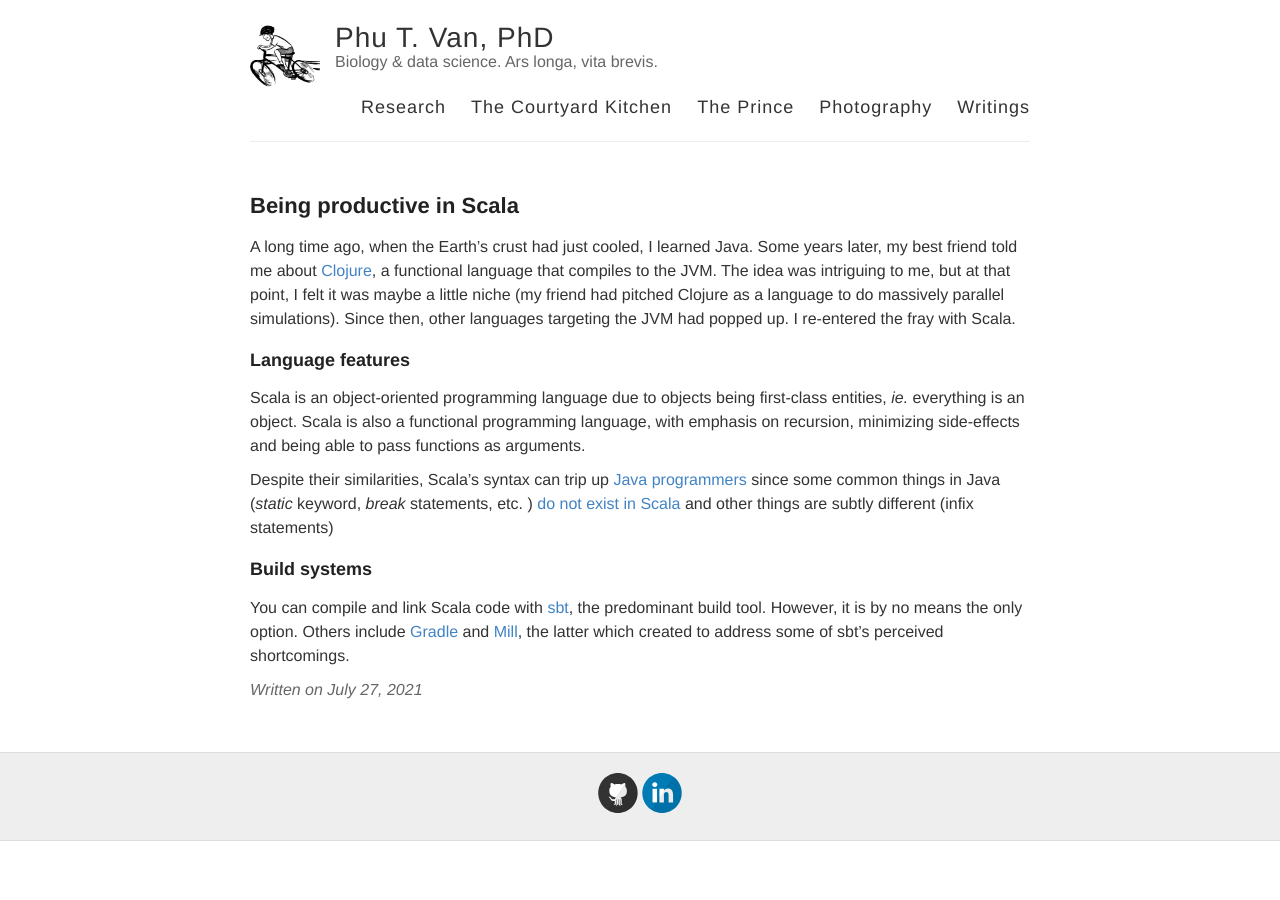
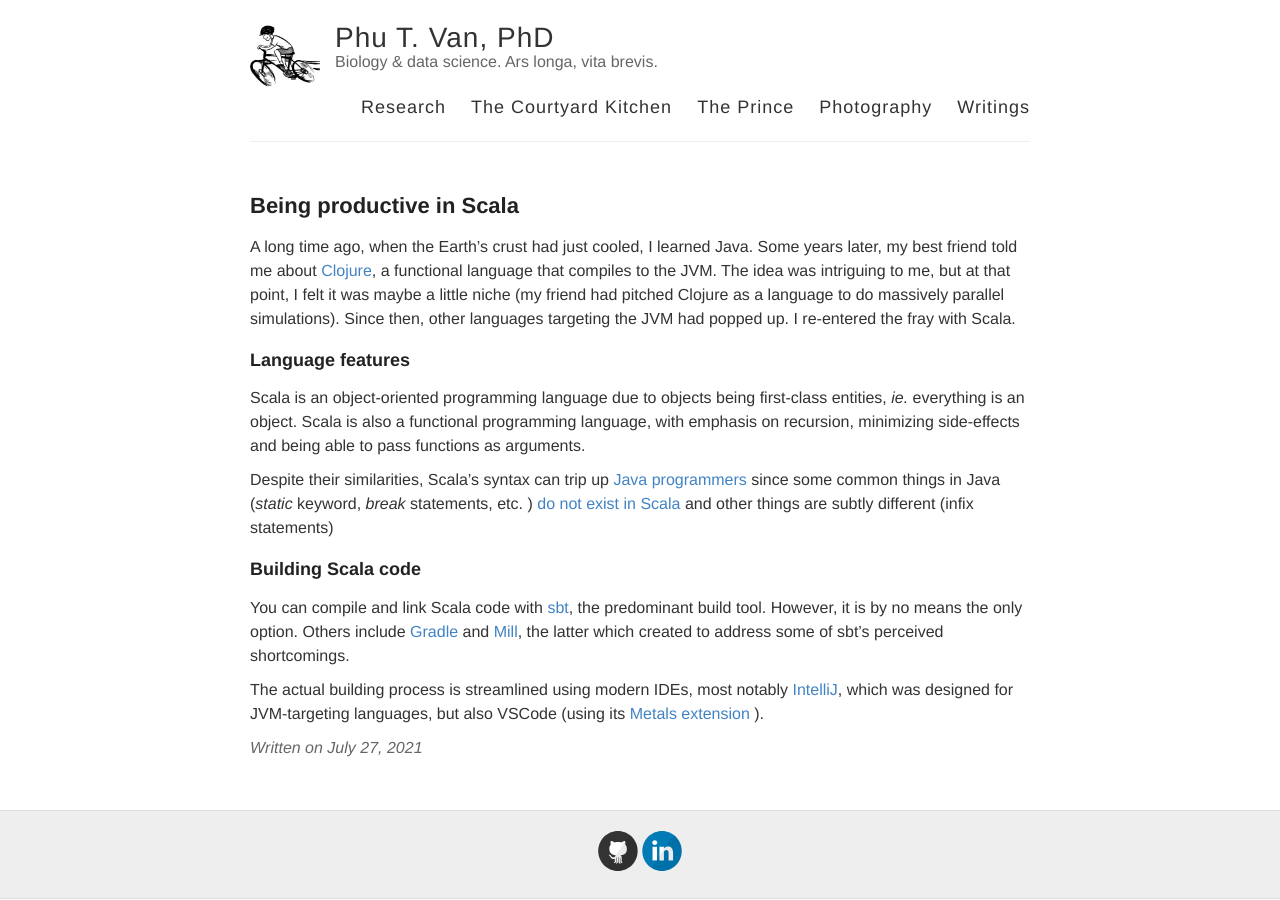
Before and after one commit to ptvan/ptvan.github.io, a Jekyll site: the page built from _posts/2021-07-27-being-productive-in-Scala.md, in a window 1280 px wide. Built offline with Jekyll 4.4.1, drawn with Linux system fonts in a browser that asks for light colours.

Commit message:
updated Scala post

```diff
--- a/_posts/2021-07-27-being-productive-in-Scala.md
+++ b/_posts/2021-07-27-being-productive-in-Scala.md
@@ -11,6 +11,8 @@ Scala is an object-oriented programming language due to objects being first-clas
 
 Despite their similarities, Scala's syntax can trip up [Java programmers](https://docs.scala-lang.org/tutorials/scala-for-java-programmers.html) since some common things in Java (*static* keyword, *break* statements, etc. ) [do not exist in Scala](http://jim-mcbeath.blogspot.com/2008/09/scala-syntax-primer.html) and other things are subtly different (infix statements)
 
-### Build systems
+### Building Scala code
 
 You can compile and link Scala code with [sbt](https://www.scala-sbt.org/), the predominant build tool. However, it is by no means the only option. Others include [Gradle](https://gradle.org/) and [Mill](https://www.lihaoyi.com/post/MillBetterScalaBuilds.html), the latter which created to address some of sbt's perceived shortcomings.
+
+The actual building process is streamlined using modern IDEs, most notably [IntelliJ](https://www.jetbrains.com/idea/), which was designed for JVM-targeting languages, but also VSCode (using its [Metals extension](https://scalameta.org/metals/docs/editors/vscode/) ).
```
Also changed, not shown: 1 other file.
